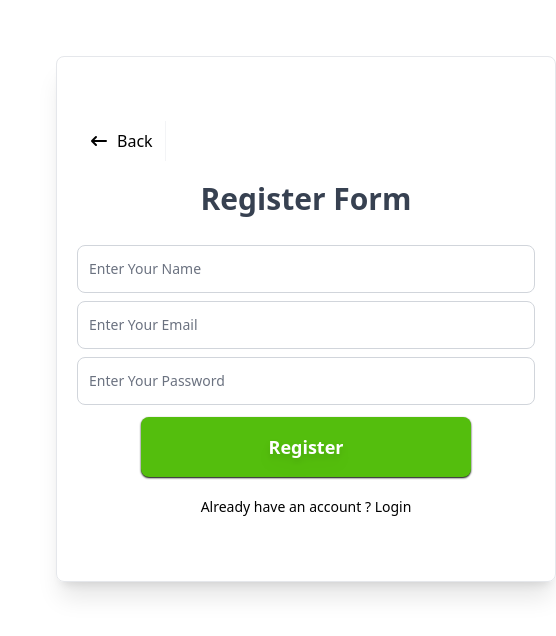
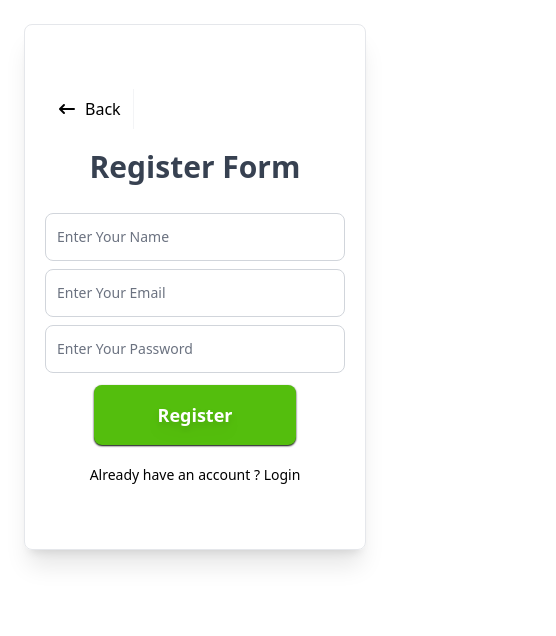
Before and after one commit to revou-fsse-1/w22-group-react-group-c, a Next.js app: page /auth/register in a window 390 px wide. Shown: the top 636 px of the page, 556 px wide, since content can reach past the window. Built offline with nearby package versions, Linux system fonts and the light colour scheme.

Commit message:
fixing register page responsive

```diff
--- a/src/pages/auth/register.tsx
+++ b/src/pages/auth/register.tsx
@@ -52,8 +52,8 @@ export default function Register() {
   return (
     <div>
       <div>
-        <div className="p-14">
-          <div className="flex w-[500px] flex-col space-y-5 rounded-lg border py-16 px-5 shadow-xl mx-auto">
+        <div className="p-6 md:p-14">
+          <div className="flex w-full md:w-[500px] flex-col space-y-5 rounded-lg border py-16 px-5 shadow-xl mx-auto">
             <div className="flex">
               {/* <Link href="/"> */}
               <button
@@ -158,7 +158,7 @@ export default function Register() {
               )}
               <div className="z-50 text-center mt-3">
                 <button
-                  className="rounded-lg z-30 bg-[#54be0d] hover:bg-[#4ba212] px-32 py-4 font-bold text-lg text-white shadow-black shadow-sm"
+                  className="rounded-lg z-30 bg-[#54be0d] hover:bg-[#4ba212] px-16 sm:px-32 md:px-32 py-4 font-bold text-lg text-white shadow-black shadow-sm"
                   type="submit"
                 >
                   <span className="drop-shadow-lg">Register</span>
```
